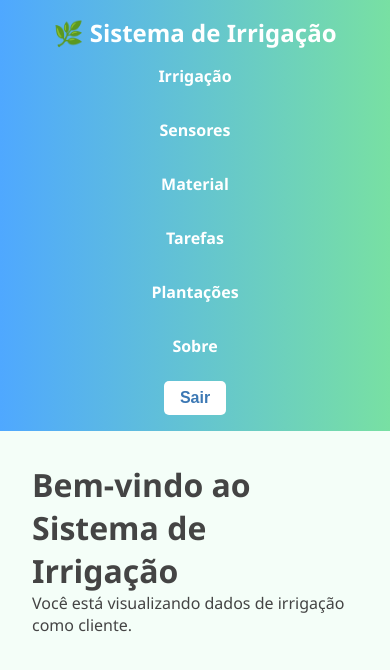
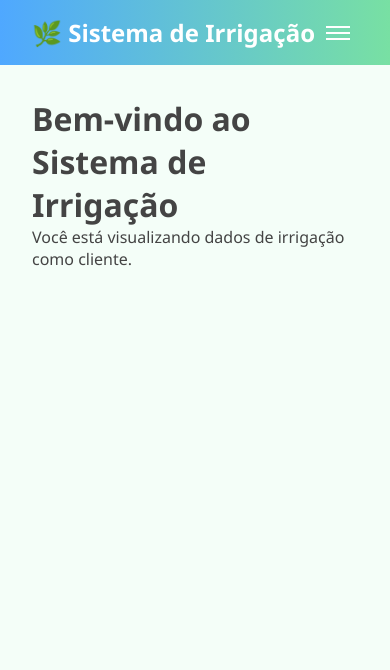
Before and after one commit to SrTinny/Sistema-de-irrigacao, a React (Vite) app: page /tasks in a window 390 px wide. Both pictures are taken after typing "Sample", "Sample123" into the empty fields and a click on the button "Entrar". Shown: the top 670 px of the page. Built offline with nearby package versions, Linux system fonts and the light colour scheme.

Commit message:
fix: corrigindo o menu hamburger

```diff
--- a/src/components/header/layout.jsx
+++ b/src/components/header/layout.jsx
@@ -1,8 +1,9 @@
-import React from 'react';
+import React, { useState } from 'react';
 import { NavLink, Outlet, useNavigate } from 'react-router-dom';
 import './layout.scss';
 
 const Layout = () => {
+  const [isMenuOpen, setIsMenuOpen] = useState(false);
   const navigate = useNavigate();
 
   const handleLogout = () => {
@@ -10,18 +11,30 @@ const Layout = () => {
     navigate('/');
   };
 
+  const toggleMenu = () => {
+    setIsMenuOpen((prev) => !prev);
+  };
+
   return (
     <div className="layout-container">
       <nav className="navbar">
-        <div className="logo">🌿 Sistema de Irrigação</div>
-        <div className="nav-links">
-          <NavLink to="/irrigacao">Irrigação</NavLink>
-          <NavLink to="/sensors">Sensores</NavLink>
-          <NavLink to="/material">Material</NavLink>
-          <NavLink to="/tasks">Tarefas</NavLink>
-          <NavLink to="/crops">Plantações</NavLink>
-          <NavLink to="/about">Sobre</NavLink>
-          <button onClick={handleLogout}>Sair</button>
+        <div className="nav-header">
+          {!isMenuOpen && <div className="logo">🌿 Sistema de Irrigação</div>}
+          <button className="hamburger" onClick={toggleMenu} aria-label="Menu">
+            <span className={isMenuOpen ? 'open' : ''}></span>
+            <span className={isMenuOpen ? 'open' : ''}></span>
+            <span className={isMenuOpen ? 'open' : ''}></span>
+          </button>
+        </div>
+
+        <div className={`nav-links ${isMenuOpen ? 'open' : ''}`}>
+          <NavLink to="/irrigacao" onClick={toggleMenu}>Irrigação</NavLink>
+          <NavLink to="/sensors" onClick={toggleMenu}>Sensores</NavLink>
+          <NavLink to="/material" onClick={toggleMenu}>Material</NavLink>
+          <NavLink to="/tasks" onClick={toggleMenu}>Tarefas</NavLink>
+          <NavLink to="/crops" onClick={toggleMenu}>Plantações</NavLink>
+          <NavLink to="/about" onClick={toggleMenu}>Sobre</NavLink>
+          <button onClick={() => { handleLogout(); toggleMenu(); }}>Sair</button>
         </div>
       </nav>
       <main className="main-content">
--- a/src/components/header/layout.scss
+++ b/src/components/header/layout.scss
@@ -1,79 +1,153 @@
 @import '../../styles/variables.scss';
+@import '../../styles/mixins.scss';
 
 .layout-container {
-  display: flex;
-  flex-direction: column;
   min-height: 100vh;
   background-color: $gray-bg;
   font-family: $font-main;
 }
 
 .navbar {
-  background-color: $blue;
-  padding: $spacing-md;
+  background: linear-gradient(to right, $blue, $green);
+  color: $white;
+  padding: $spacing-md $spacing-lg;
   display: flex;
   flex-direction: column;
-  align-items: center;
+  position: relative;
 
-  .logo {
-    color: $white;
-    font-weight: bold;
-    font-size: 1.25rem;
-    margin-bottom: $spacing-sm;
+  .nav-header {
+    display: flex;
+    justify-content: space-between;
+    align-items: center;
+    width: 100%;
+
+    .logo {
+      font-size: 1.5rem;
+      font-weight: bold;
+    }
+
+    .hamburger {
+      background: none;
+      border: none;
+      cursor: pointer;
+      display: flex;
+      flex-direction: column;
+      gap: 4px;
+      padding: 0.5rem;
+      z-index: 1001;
+
+      span {
+        display: block;
+        width: 24px;
+        height: 2px;
+        background-color: $white;
+        transition: 0.3s ease;
+      }
+
+      & span.open:nth-child(1) {
+        transform: rotate(45deg) translate(5px, 5px);
+      }
+      & span.open:nth-child(2) {
+        opacity: 0;
+      }
+      & span.open:nth-child(3) {
+        transform: rotate(-45deg) translate(5px, -5px);
+      }
+    }
   }
 
   .nav-links {
+    position: fixed;
+    top: 0;
+    left: 0;
+    height: 100vh;
+    width: 100%;
+    background: linear-gradient(to right, $blue, $green);
+    z-index: 1000;
+    padding: $spacing-lg $spacing-md;
     display: flex;
     flex-direction: column;
-    gap: $spacing-sm;
     align-items: center;
+    justify-content: center;
+    transform: translateY(-100%);
+    opacity: 0;
+    transition: transform 0.3s ease, opacity 0.3s ease;
 
     a {
+      font-weight: bold;
+      font-size: 1.5rem;
+      margin-bottom: $spacing-md;
       color: $white;
       text-decoration: none;
-      font-size: 1rem;
-      padding: $spacing-sm $spacing-md;
-      border-radius: 0.5rem;
+      transition: color 0.3s;
 
-      &.active,
-      &:hover {
-        background-color: $blue-dark;
+      &:hover,
+      &.active {
+        text-decoration: underline;
       }
     }
 
     button {
-      background-color: $green;
-      color: $white;
-      border: none;
-      padding: $spacing-sm $spacing-md;
-      border-radius: 0.5rem;
-      font-size: 1rem;
-      cursor: pointer;
+      @include btn;
+      font-size: 1.25rem;
+      background: $white;
+      color: $blue-dark;
+      margin-top: $spacing-md;
 
       &:hover {
-        background-color: $green-dark;
+        background: lighten($blue, 20%);
       }
+    }
+
+    &.open {
+      transform: translateY(0);
+      opacity: 1;
     }
   }
 }
 
 .main-content {
-  flex: 1;
-  padding: $spacing-md;
+  padding: $spacing-lg;
 }
 
-// Responsivo
 @media (min-width: 768px) {
   .navbar {
     flex-direction: row;
-    justify-content: space-between;
+    align-items: center;
 
-    .logo {
-      margin-bottom: 0;
+    .nav-header {
+      width: auto;
+
+      .logo {
+        display: block !important;
+      }
+
+      .hamburger {
+        display: none;
+      }
     }
 
     .nav-links {
+      position: static;
+      transform: none;
+      opacity: 1;
+      height: auto;
+      width: auto;
+      background: none;
       flex-direction: row;
+      justify-content: flex-end;
+      gap: $spacing-md;
+      padding: 0;
+
+      a {
+        font-size: 1rem;
+        margin: 0;
+      }
+
+      button {
+        font-size: 1rem;
+        margin: 0;
+      }
     }
   }
 
--- a/src/styles/layout.scss
+++ /dev/null
@@ -1,49 +0,0 @@
-@import './variables';
-@import './mixins';
-
-.layout-container {
-  min-height: 100vh;
-  background-color: $gray-bg;
-}
-
-.navbar {
-  background: linear-gradient(to right, $blue, $green);
-  color: $white;
-  padding: $spacing-md $spacing-lg;
-  display: flex;
-  justify-content: space-between;
-  align-items: center;
-
-  .logo {
-    font-size: 1.5rem;
-    font-weight: bold;
-  }
-
-  .nav-links {
-    display: flex;
-    gap: $spacing-md;
-
-    a {
-      font-weight: bold;
-      transition: color 0.3s;
-
-      &:hover {
-        text-decoration: underline;
-      }
-    }
-
-    button {
-      @include btn;
-      background: $white;
-      color: $blue-dark;
-
-      &:hover {
-        background: lighten($blue, 20%);
-      }
-    }
-  }
-}
-
-.main-content {
-  padding: $spacing-lg;
-}
--- a/src/styles/styles.scss
+++ b/src/styles/styles.scss
@@ -2,4 +2,3 @@
 @import './mixins';
 @import './base';
 @import './components';
-@import './layout';
```
